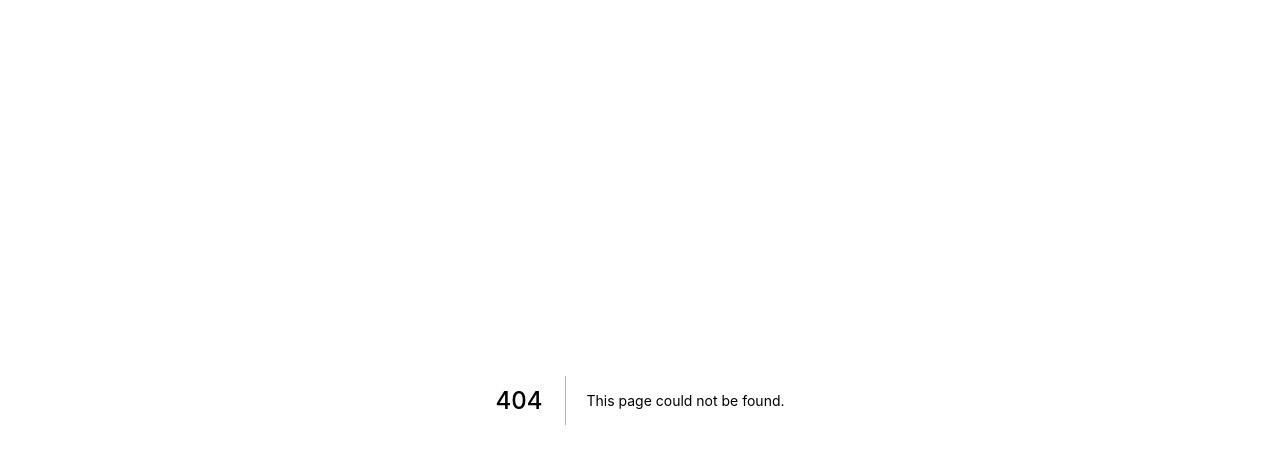
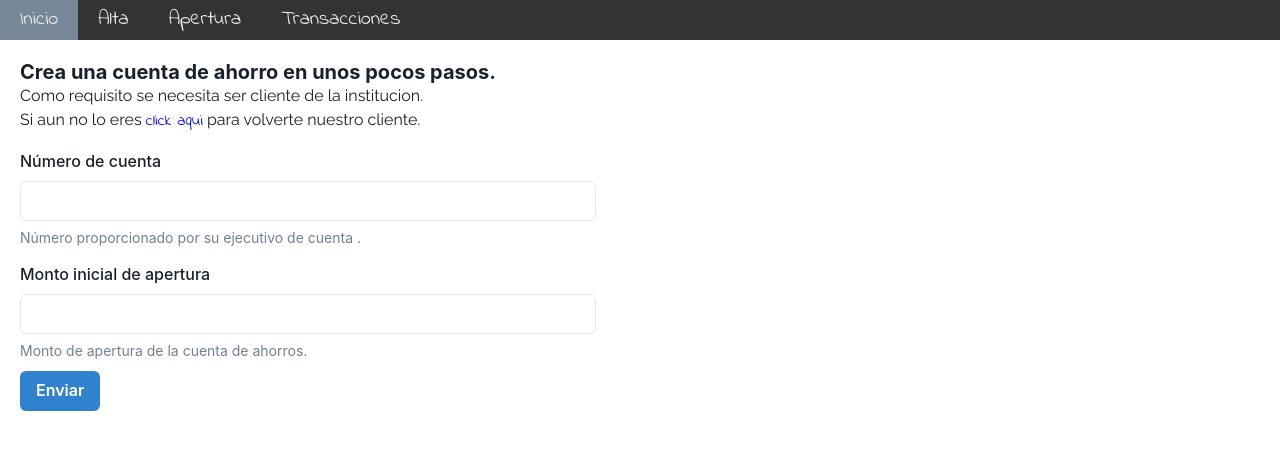
Before and after one commit to JoseAP89/BankAccountExample, a Next.js app in the folder frontend/: page /opensavingsaccount in a window 1280 px wide. Before the commit this address had no page. Shown: the top 450 px of the page. Built offline with nearby package versions, Linux system fonts and the light colour scheme.

Commit message:
pages signup & opensavingsaccount

```diff
--- /dev/null
+++ b/frontend/components/NavigationBar/Index.tsx
@@ -0,0 +1,31 @@
+import {StyledNavBar} from './Styled'
+
+interface NavigationElement {
+  title: string;
+  url: string;
+}
+
+const NavigationBar = () => {
+	const menuList : Array<NavigationElement> = [
+	    { title: "Inicio", url: "/"},
+	    { title: "Alta", url: "/signup"},
+	    { title: "Apertura", url: "/opensavingsaccount"},
+	    { title: "Transacciones", url: "#/transactions"}
+	 ];
+
+	return (
+		<StyledNavBar>
+	        <div className="topnav">
+	          { menuList.map( (m,i) =>{
+	              return (
+	                <div className="tab-nav" key={i}>
+	                  <a  href={m.url}>{m.title}</a>
+	                </div>
+	              )
+	            })
+	          }
+	        </div>
+      	</StyledNavBar>
+	);
+};
+export default NavigationBar;
--- /dev/null
+++ b/frontend/components/NavigationBar/Styled.ts
@@ -0,0 +1,43 @@
+import styled from 'styled-components';
+
+const StyledNavBar = styled.div`
+.topnav{
+    background-color:#333;
+    height: 40px;
+    display: flex;
+    flex-direction: row;
+}
+.topnav .tab-nav{
+    display: flex;
+    align-items: center;
+
+}
+.topnav .tab-nav a {
+    color: #eaeaea;
+    padding: 20px;
+    font-size: 20px;
+}
+.topnav .tab-nav:hover {
+    background-color: #778899;
+}
+
+
+@media (max-width: 600px) {
+	.topnav{
+		display: flex;
+	    flex-direction: column;
+	    height:fit-content;
+	}
+
+    .topnav .tab-nav{
+        height: 36px;
+        display: flex;
+        align-items: center;
+        justify-content: center;
+    }
+
+}
+
+`;
+
+export {StyledNavBar};
--- a/frontend/package.json
+++ b/frontend/package.json
@@ -16,13 +16,19 @@
     "next": "12.0.7",
     "react": "17.0.2",
     "react-dom": "17.0.2",
+    "react-hook-form": "^7.22.5",
     "styled-components": "^5.3.3"
   },
   "devDependencies": {
     "@types/node": "17.0.8",
     "@types/react": "17.0.38",
+    "@types/styled-components": "^5.1.19",
+    "babel-plugin-styled-components": "^2.0.2",
     "eslint": "8.6.0",
     "eslint-config-next": "12.0.7",
     "typescript": "4.5.4"
+  },
+  "resolutions": {
+    "styled-components": "^5"
   }
 }
--- a/frontend/pages/_app.tsx
+++ b/frontend/pages/_app.tsx
@@ -1,10 +1,12 @@
 import '../styles/globals.css'
 import type { AppProps } from 'next/app'
 import { ChakraProvider } from '@chakra-ui/react';
+import NavigationBar from '../components/NavigationBar/Index'
 
 function MyApp({ Component, pageProps }: AppProps) {
   return (
     <ChakraProvider>
+      <NavigationBar/>
       <Component {...pageProps} />
     </ChakraProvider>
   )
--- /dev/null
+++ b/frontend/pages/opensavingsaccount.tsx
@@ -0,0 +1,76 @@
+import type { NextPage } from 'next'
+import Head from 'next/head'
+import { Heading } from '@chakra-ui/react'
+import { useForm } from "react-hook-form";
+
+//import {CheckCircleIcon} from '@chakra-ui/icons'
+
+import { useEffect, useState } from 'react'
+import { Container, FormControl,FormLabel,Input,FormHelperText,
+  Button, FormErrorMessage
+} from '@chakra-ui/react'
+
+
+const OpenSavingsAccount: NextPage = () => {
+
+  const { register, handleSubmit, formState: { errors } } = useForm();
+
+  const onSubmit = (data) => {
+    console.log(JSON.stringify(data));
+
+  };
+  console.log(errors);
+
+
+  return (
+    <>
+      <Head>
+        <title>Cuenta</title>
+        <meta name="description" content="Generated by create next app" />
+        <link rel="icon" href="/favicon.ico" />
+      </Head>
+
+
+      <Container p={5} maxW='container.xl'>
+        <Heading as="h2" size="md">Crea una cuenta de ahorro en unos pocos pasos.</Heading>
+
+        <p>Como requisito se necesita ser cliente de la institucion.</p>
+        <p>Si aun no lo eres <a style={{color:"blue"}} href="/signup">click aqui</a> para volverte nuestro cliente.</p>
+
+        <form onSubmit={handleSubmit(onSubmit)}>
+          <FormControl mt={4}  >
+
+            <FormLabel htmlFor='account'>Número de cuenta</FormLabel>
+            <Input id='account' type='number'  w="45vw"
+              {...register("account", { required: true, pattern: /^[0-9]+$/i })}
+            />
+            {!!errors?.account  && errors.account.type==="pattern" &&
+              <div className="error-message">Número de cuenta solo debe tener valores numericos enteros.</div>
+            }
+            {!!errors?.account  && errors.account.type==="required" &&
+              <div className="error-message">Número de cuenta es requerido.</div>
+            }
+            <FormHelperText>Número proporcionado por su ejecutivo de cuenta	.</FormHelperText>
+
+            <FormLabel htmlFor='amount' mt={4}>Monto inicial de apertura</FormLabel>
+            <Input id='amount' type='number' w="45vw"
+              {...register("amount", { required: true, min: 100 })}
+            />
+            {!!errors?.amount  && errors.amount.type=="required" &&
+              <div className="error-message">Monto es requerido.</div>
+            }
+            {!!errors?.amount  && errors.amount.type==="min" &&
+              <div className="error-message">Monto  debe ser mayor o igual a $100 MN.</div>
+            }
+            <FormHelperText>Monto de apertura de la cuenta de ahorros.</FormHelperText>
+
+            <Button colorScheme='blue' my={3} type="submit">Enviar</Button>
+          </FormControl>
+        </form>
+      </Container>
+
+    </>
+  )
+}
+
+export default OpenSavingsAccount
--- a/frontend/styles/globals.css
+++ b/frontend/styles/globals.css
@@ -1,5 +1,5 @@
 @import url('https://fonts.googleapis.com/css2?family=Indie+Flower&display=swap');
-</style>
+@import url('https://fonts.googleapis.com/css2?family=Raleway&display=swap');
 html,
 body {
   padding: 0;
@@ -8,12 +8,22 @@ body {
     Ubuntu, Cantarell, Fira Sans, Droid Sans, Helvetica Neue, sans-serif;
 }
 
-a , p {
+a {
   color: inherit;
   text-decoration: none;
   font-family: 'Indie Flower', cursive;
 }
-
+p {
+  font-family: 'Raleway', sans-serif;
+}
 * {
   box-sizing: border-box;
 }
+
+.error-message  {
+  margin-top: 4px;
+  color:  #ed2939;
+}
+.error-message::before {
+  content: '• ';
+}
```
Also changed, not shown: frontend/pages/index.tsx (+33 -29 lines), frontend/pages/signup.tsx (added, +80 -0 lines), frontend/styles/StyledComps/StyledNavBar.js (deleted, +0 -39 lines), frontend/.babelrc (added), 2 other files (tests, documents, lock files or other folders).
